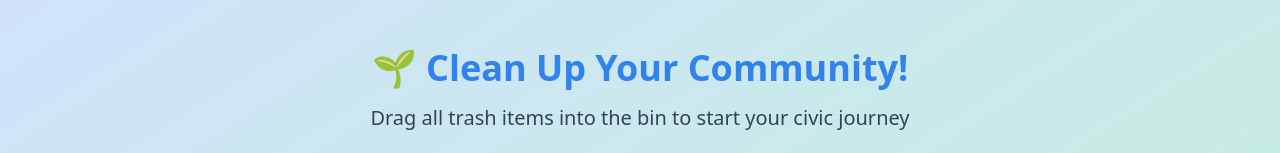
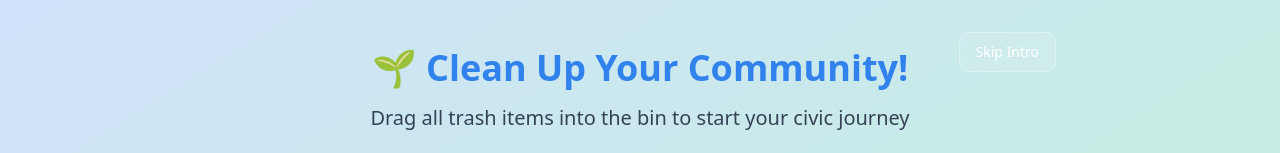
Before and after one commit to Kshitizjain11/connect-our-block, a React (Vite) app: page / in a window 1280 px wide. Shown: the top 153 px of the page. Built offline with nearby package versions, Linux system fonts and the light colour scheme.

Commit message:
Add skip intro button

```diff
--- a/src/components/TrashCleanupEntry.tsx
+++ b/src/components/TrashCleanupEntry.tsx
@@ -1,5 +1,6 @@
 import { useState, useCallback } from "react";
 import { motion, AnimatePresence } from "framer-motion";
+import { Button } from "@/components/ui/button";
 
 interface TrashItem {
   id: string;
@@ -71,6 +72,22 @@ const TrashCleanupEntry = ({ onComplete }: TrashCleanupEntryProps) => {
   return (
     <div className="fixed inset-0 bg-gradient-to-br from-primary-light to-secondary-light flex items-center justify-center z-50">
       <div className="relative w-full h-full max-w-4xl mx-auto">
+        {/* Skip Button */}
+        <motion.div
+          initial={{ opacity: 0, x: 20 }}
+          animate={{ opacity: 1, x: 0 }}
+          transition={{ delay: 0.8 }}
+          className="absolute top-8 right-8 z-10"
+        >
+          <Button
+            variant="outline"
+            onClick={onComplete}
+            className="bg-white/10 border-white/30 text-white hover:bg-white/20 backdrop-blur-sm"
+          >
+            Skip Intro
+          </Button>
+        </motion.div>
+
         {/* Header */}
         <div className="text-center pt-12 pb-8">
           <motion.h1
```
